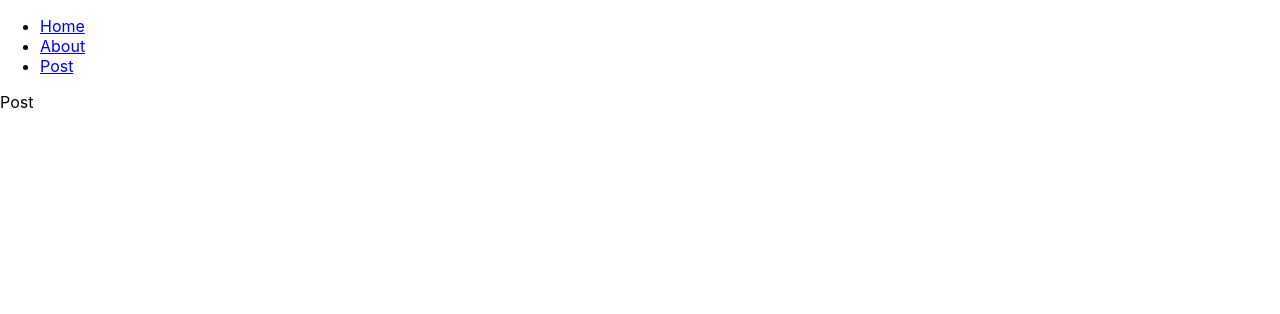
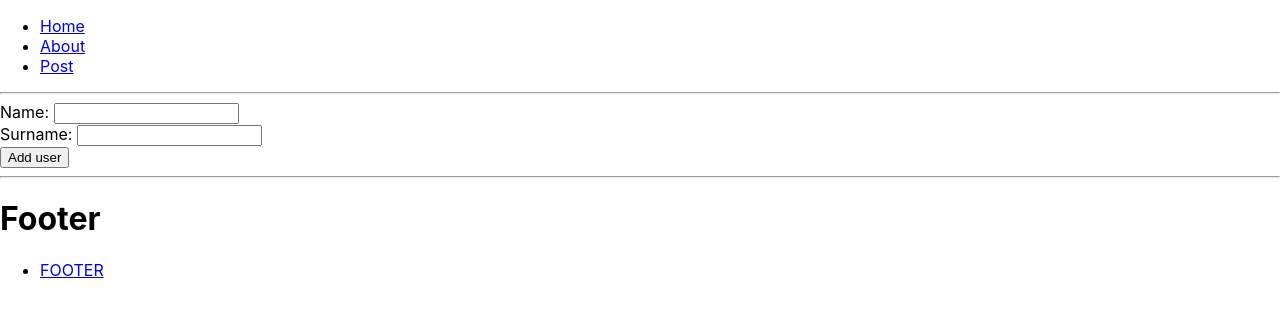
Before and after one commit to Elmar101/Mino-app, a React (Create React App) app: page /post in a window 1280 px wide. Shown: the top 314 px of the page. Built offline with nearby package versions, Linux system fonts and the light colour scheme.

Commit message:
feat/Context Api

```diff
--- a/src/App.tsx
+++ b/src/App.tsx
@@ -1,25 +1,17 @@
 import './App.css';
-import Home from './pages/Home';
-import About from './pages/About';
-import Post from './pages/Post';
-import { Link, Route, Routes } from 'react-router-dom';
+import Footer from './components/Footer';
+import Header from './components/Header';
+import MainRouter from './routers/MainRouter';
 
 function App() {
 
-
-
   return (
     <div className="App">
-      <ul>
-        <li><Link to="/" >Home</Link></li>
-        <li><Link to="/about">About</Link></li>
-        <li><Link to="/post">Post</Link></li>
-      </ul>
-      <Routes>
-        <Route path='/' element={<Home/> } />
-        <Route path='/about' element={ <About/> } />
-        <Route path='/post' element={<Post/>} />
-      </Routes>
+      <Header />
+      <hr/>
+      <MainRouter/>
+      <hr/>
+      <Footer/>
     </div>
   );
 }
--- /dev/null
+++ b/src/components/Footer.tsx
@@ -0,0 +1,19 @@
+import React from 'react'
+import { Link } from 'react-router-dom'
+
+const Footer = () => {
+  return (
+    <div>
+      <h1> Footer </h1>
+       <>
+      <ul>
+        <li>
+          <Link to="/news"> FOOTER </Link>
+        </li>
+      </ul>
+    </>
+    </div>
+  )
+}
+
+export default Footer
--- a/src/components/Header.tsx
+++ b/src/components/Header.tsx
@@ -1,5 +1,21 @@
+import { Link } from "react-router-dom";
+
 const Header = () => {
-  return <>Header</>
+  return (
+    <>
+      <ul>
+        <li>
+          <Link to="/">Home</Link>
+        </li>
+        <li>
+          <Link to="/about">About</Link>
+        </li>
+        <li>
+          <Link to="/post">Post</Link>
+        </li>
+      </ul>
+    </>
+  );
 };
 
 export default Header;
--- a/src/index.tsx
+++ b/src/index.tsx
@@ -3,6 +3,7 @@ import ReactDOM from 'react-dom/client';
 import './index.css';
 import App from './App';
 import { BrowserRouter } from 'react-router-dom';
+import AuthProvider from './store';
 
 const root = ReactDOM.createRoot(
   document.getElementById('root') as HTMLElement
@@ -10,7 +11,9 @@ const root = ReactDOM.createRoot(
 
 root.render(
   <BrowserRouter>
-    <App />
+    <AuthProvider>
+        <App />
+    </AuthProvider>
   </BrowserRouter>
 );
 
--- a/src/pages/About.tsx
+++ b/src/pages/About.tsx
@@ -1,7 +1,13 @@
+import { useAuthContext } from "../store";
 
 const About = () => {
+  const [state ] = useAuthContext();
+
   return (
-    <div> About </div>
+    <div>
+      <h6>name: {state.name}</h6>
+      <h6>sname: { state.sname }</h6>
+    </div>
   )
 }
 
--- /dev/null
+++ b/src/pages/Error.tsx
@@ -0,0 +1,9 @@
+import React from 'react'
+
+const Error = () => {
+  return (
+    <div>Error 404</div>
+  )
+}
+
+export default Error
--- a/src/pages/Post.tsx
+++ b/src/pages/Post.tsx
@@ -1,7 +1,27 @@
+import { useState } from "react"
+import { useAuthContext } from "../store";
 
 const Post = () => {
+  const [user, setUser] = useState(  {name: '', sname: ''}   );
+  const [,setState] = useAuthContext();
+
+  const handleChange = (event: React.ChangeEvent<HTMLInputElement>) => {
+    const {name, value} = event.target;
+    setUser({...user, [name]: value});
+  };
+
+  const addUser = () => {
+    setState(user);
+  };
+
   return (
-    <div>Post</div>
+    <div>
+      <form>
+        Name: <input name="name"  value={user.name} onChange={handleChange}/> <br/>
+        Surname: <input name="sname" value={user.sname} onChange={handleChange}/> <br/>
+        <button type="button" onClick={addUser}> Add user </button>
+      </form>
+    </div>
   )
 }
 
--- /dev/null
+++ b/src/routers/MainRouter.tsx
@@ -0,0 +1,20 @@
+import { Route, Routes } from "react-router-dom";
+import Home from "../pages/Home";
+import About from "../pages/About";
+import Post from "../pages/Post";
+import Error from "../pages/Error";
+
+const MainRouter = () => {
+  return (
+    <div>
+      <Routes>
+        <Route path="/" element={<Home />} />
+        <Route path="/about" element={<About />} />
+        <Route path="/post" element={<Post />} />
+        <Route path='*' element={<Error/>} />
+      </Routes>
+    </div>
+  );
+};
+
+export default MainRouter;
--- /dev/null
+++ b/src/store/index.tsx
@@ -0,0 +1,37 @@
+import { createContext, useContext, useState } from "react";
+import { IStateAuth } from "./model";
+
+const defaultValue: IStateAuth = { name: "", sname: ""};
+
+export const stateCreateContextAuth = createContext<IStateAuth>(defaultValue);
+
+export const setCreateContextStateAuth = createContext< React.Dispatch<React.SetStateAction<IStateAuth>> | undefined>(undefined);
+
+interface IAuthProvider {
+  children: React.ReactNode;
+}
+
+const AuthProvider = (props: IAuthProvider) => {
+  const [state, setState] = useState<IStateAuth>(defaultValue);
+
+  return (
+    <stateCreateContextAuth.Provider value={state}>
+      <setCreateContextStateAuth.Provider value={setState}>
+        {props.children}
+      </setCreateContextStateAuth.Provider>
+    </stateCreateContextAuth.Provider>
+  );
+};
+
+export default AuthProvider;
+
+
+export const useAuthContext = () => {
+  const state = useContext(stateCreateContextAuth);
+  const setState = useContext(setCreateContextStateAuth);
+
+  if(!state) throw new Error("state was called outside of the stateAuth provider");
+  if(!setState) throw new Error("state was called outside of the setState provider");
+
+  return [ state, setState ] as const;
+};
--- /dev/null
+++ b/src/store/model.ts
@@ -0,0 +1,6 @@
+export interface IStateAuth {
+  name?: string;
+  sname?: string;
+  email?: string;
+  isLogin?: boolean;
+}
```
